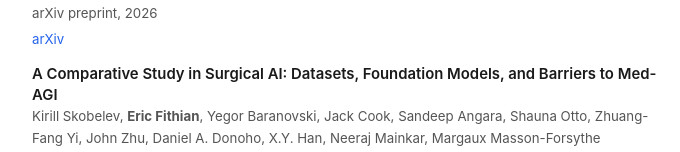
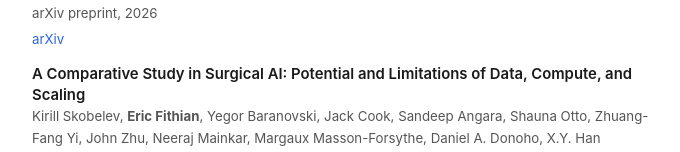
Before and after one commit to Eric-Fithian/personal-website, a React (Vite) app: page / in a window 1280 px wide. Shown: the part 789-941 px from the top of the page, without its empty margins (292-972 px from the left). Built offline with nearby package versions, Linux system fonts and the light colour scheme.

Commit message:
Update Surgical AI paper title and author order to match arXiv v5.

```diff
--- a/src/App.jsx
+++ b/src/App.jsx
@@ -463,9 +463,9 @@ function App() {
           </div>
 
           <div className="pub-entry">
-            <div className="pub-title">A Comparative Study in Surgical AI: Datasets, Foundation Models, and Barriers to Med-AGI</div>
+            <div className="pub-title">A Comparative Study in Surgical AI: Potential and Limitations of Data, Compute, and Scaling</div>
             <div className="pub-authors">
-              Kirill Skobelev, <strong>Eric Fithian</strong>, Yegor Baranovski, Jack Cook, Sandeep Angara, Shauna Otto, Zhuang-Fang Yi, John Zhu, Daniel A. Donoho, X.Y. Han, Neeraj Mainkar, Margaux Masson-Forsythe
+              Kirill Skobelev, <strong>Eric Fithian</strong>, Yegor Baranovski, Jack Cook, Sandeep Angara, Shauna Otto, Zhuang-Fang Yi, John Zhu, Neeraj Mainkar, Margaux Masson-Forsythe, Daniel A. Donoho, X.Y. Han
             </div>
             <div className="pub-meta">arXiv &amp; medRxiv preprint, 2026</div>
             <div className="pub-links">
```
